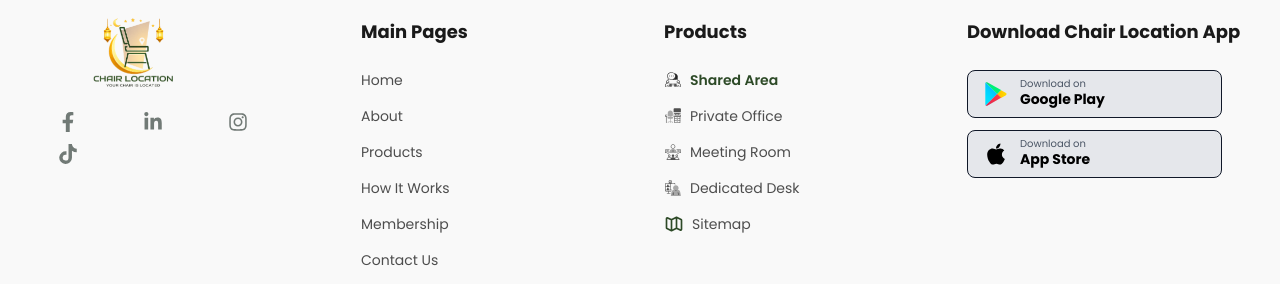
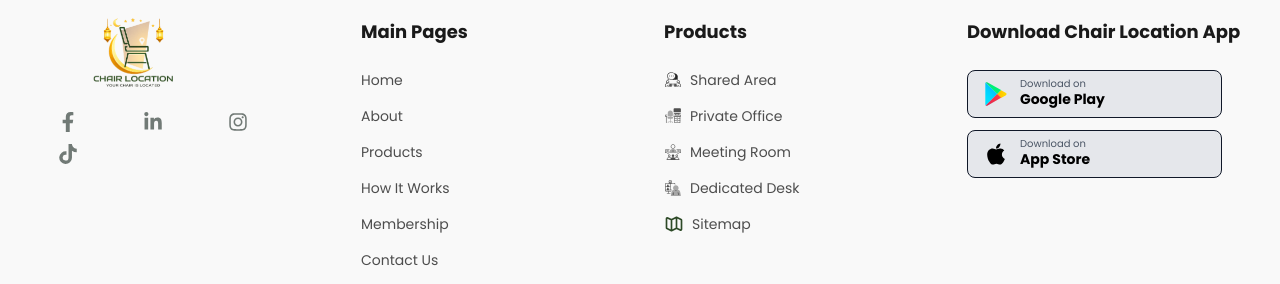
Before and after one commit to MohamedAdelZayed/E-ramo-task, a Next.js app: page / in a window 1280 px wide. Shown: the part 9993-10277 px from the top of the page. Built offline with nearby package versions, Linux system fonts and the light colour scheme.

Commit message:
fix: force bypass typescript check for footer images

```diff
--- a/src/components/layout/Footer.tsx
+++ b/src/components/layout/Footer.tsx
@@ -9,7 +9,9 @@ import {
 } from 'react-icons/fa';
 import { HiOutlineMap } from "react-icons/hi";
 
+
 const Footer = () => {
+
   const categories = [
     { image: "/images/space.svg", label: "Shared Area", active: true },
     { image: "/images/officies.svg", label: "Private Office", active: false },
@@ -84,7 +86,7 @@ const Footer = () => {
           <div>
             <h3 className="text-lg font-bold text-[#1A1A1A] mb-6">Products</h3>
 
-            <ul className="space-y-4 text-sm text-[#4D4D4D]">
+            {/* <ul className="space-y-4 text-sm text-[#4D4D4D]">
               {categories.map((category, index) => (
                 <li key={index} className="flex items-center gap-2 group">
                   {category.isIcon ? (
@@ -108,7 +110,32 @@ const Footer = () => {
                   </Link>
                 </li>
               ))}
-            </ul>
+            </ul> */}
+
+            <ul className="space-y-4 text-sm text-[#4D4D4D]">
+  {categories.map((category, index) => (
+    <li key={index} className="flex items-center gap-2 group">
+      {category.isIcon ? (
+        <span className="group-hover:scale-110 transition-transform">
+          {category.icon}
+        </span>
+      ) : (
+        // هنا استعملنا (category as any).image
+        // عشان تيب سكريبت يسيبنا في حالنا وما يدققش وراك
+        <Image
+          src={(category as any).image}
+          alt={category.label}
+          width={18}
+          height={18}
+          className="grayscale group-hover:grayscale-0 transition-all"
+        />
+      )}
+      <Link href="#" className="...">
+        {category.label}
+      </Link>
+    </li>
+  ))}
+</ul>
 
           </div>
 
```
